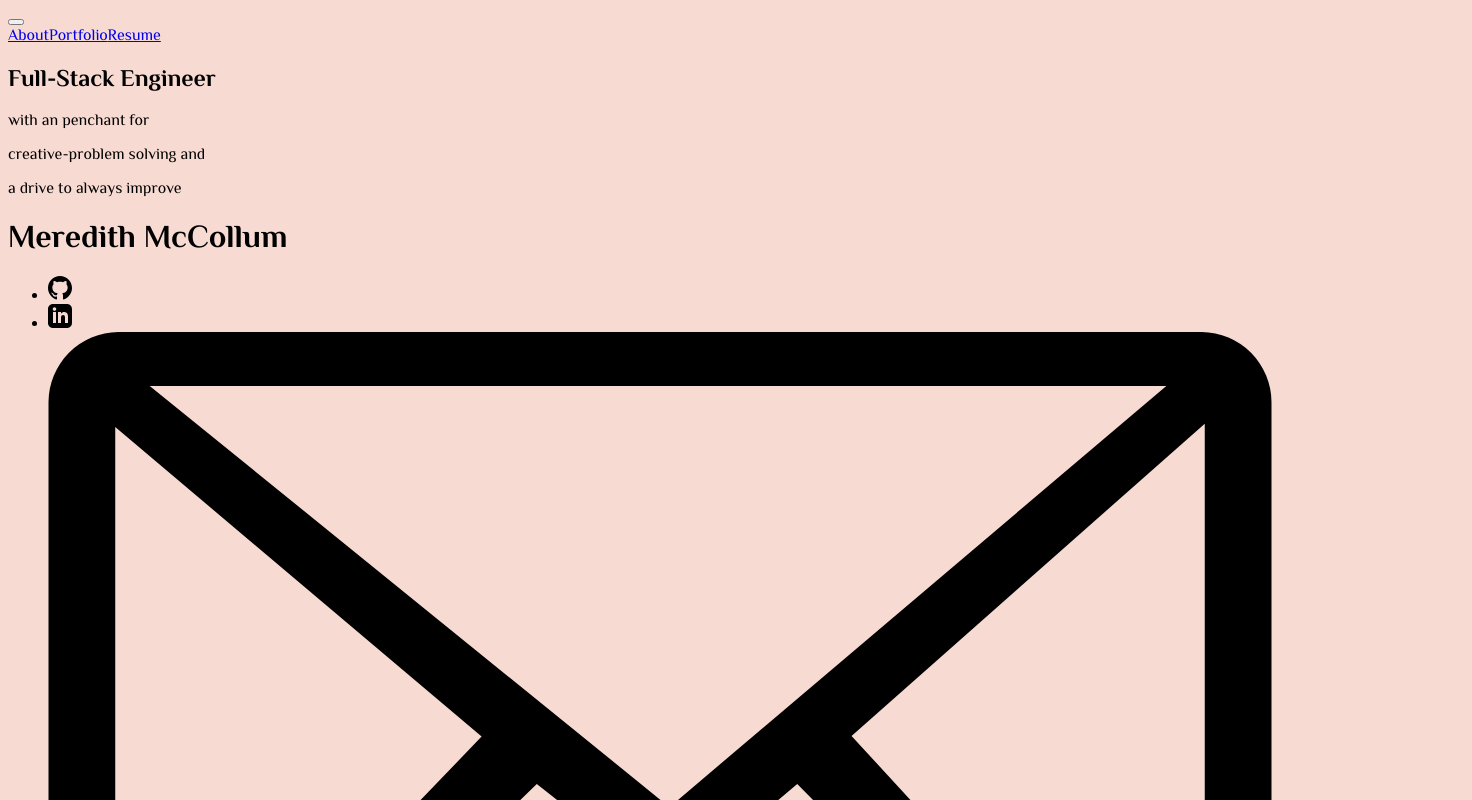
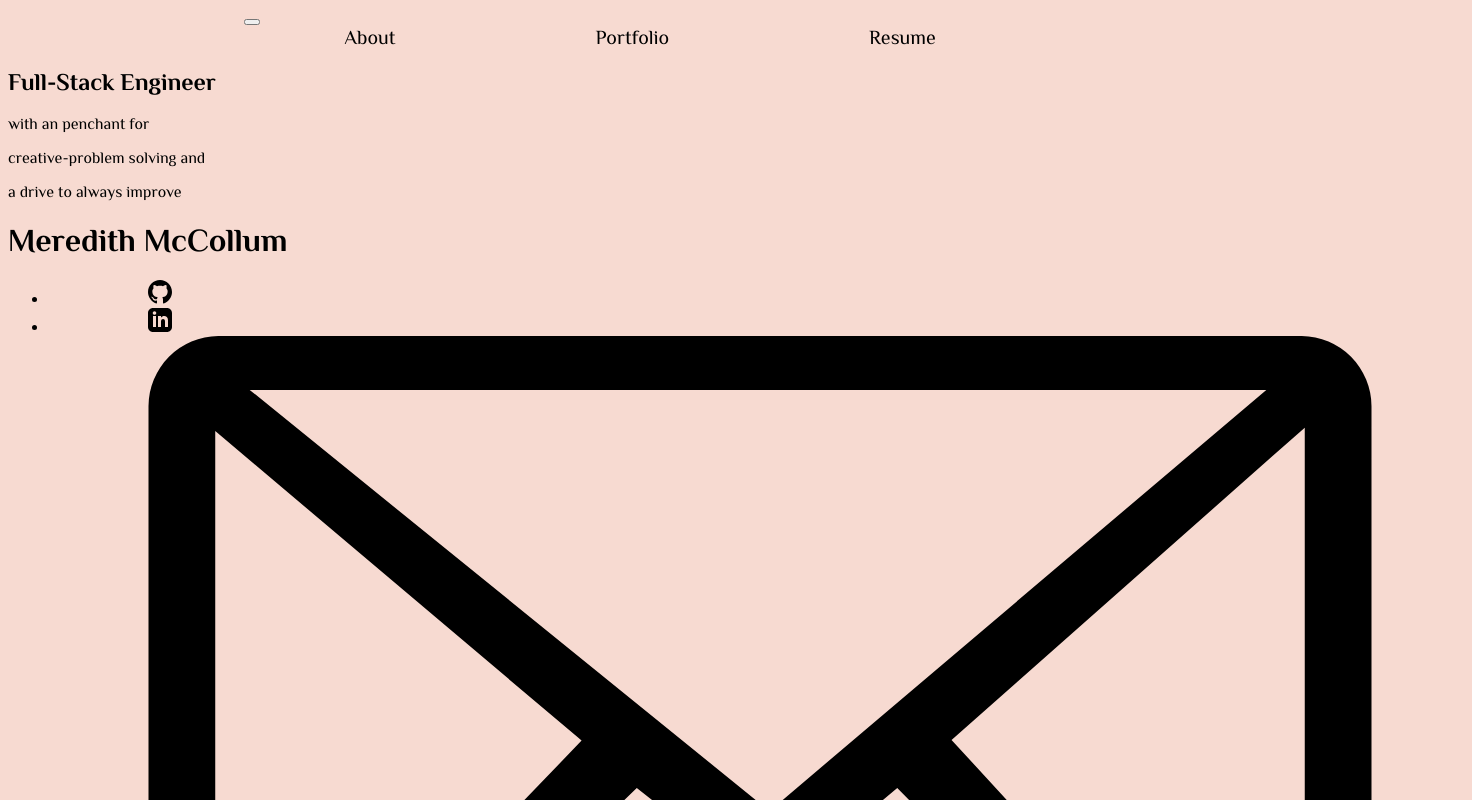
Before and after one commit to MAMcC0/meredith-mccollum, a React (Create React App) app: page / in a window 1280 px wide. Shown: the top 800 px of the page, 1472 px wide, since content can reach past the window. Built offline with nearby package versions, Linux system fonts and the light colour scheme.

Commit message:
styled navbar

```diff
--- a/src/components/Navbar.js
+++ b/src/components/Navbar.js
@@ -2,6 +2,7 @@ import React from 'react';
 import Container from 'react-bootstrap/Container';
 import Nav from 'react-bootstrap/Nav';
 import Navbar from 'react-bootstrap/Navbar'
+import '../css/Navbar.css'
 
 export default function NavbarRender({ currentPage, handlePageChange }){
     return(
--- /dev/null
+++ b/src/css/Navbar.css
@@ -0,0 +1,23 @@
+
+a{
+    text-decoration: none;
+    color: black;
+    font-size: 20px;
+    padding-right: 100px;
+    padding-left: 100px;
+    -webkit-transition: all .5s ease;
+    -moz-transition: all .5s ease;
+    transition: all .5s ease;
+}
+
+#total-nav{
+    display: flex;
+    align-content: center;
+    justify-content: space-around;
+}
+
+
+a:hover{
+    font-size: 25px;
+    font-size-adjust: 10px;
+}
```
